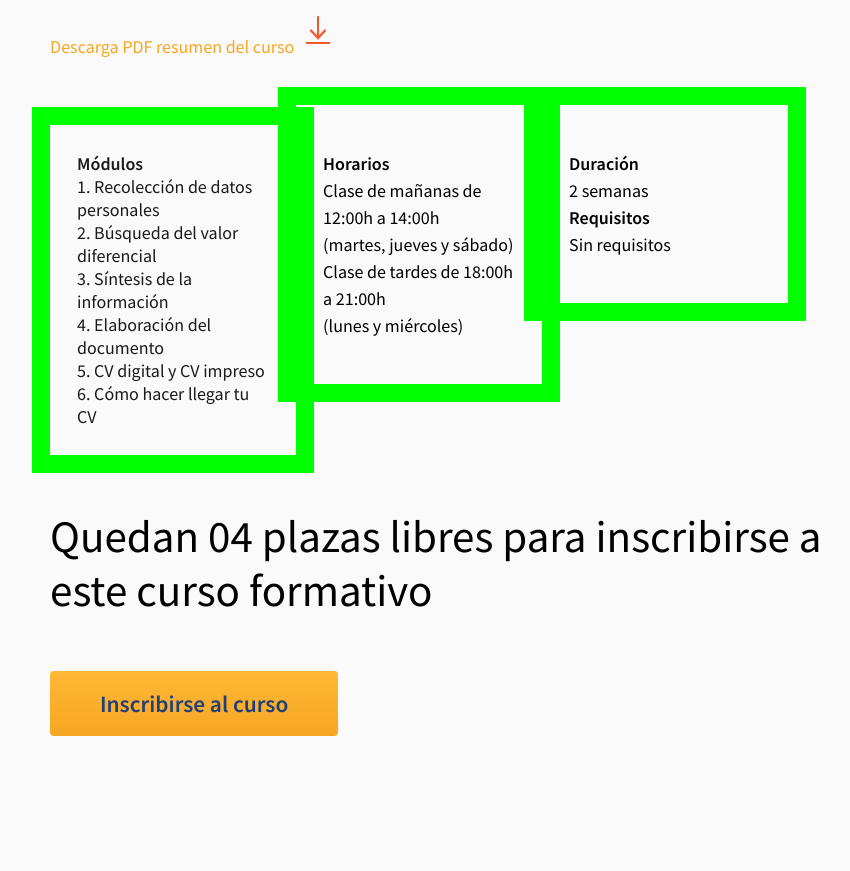
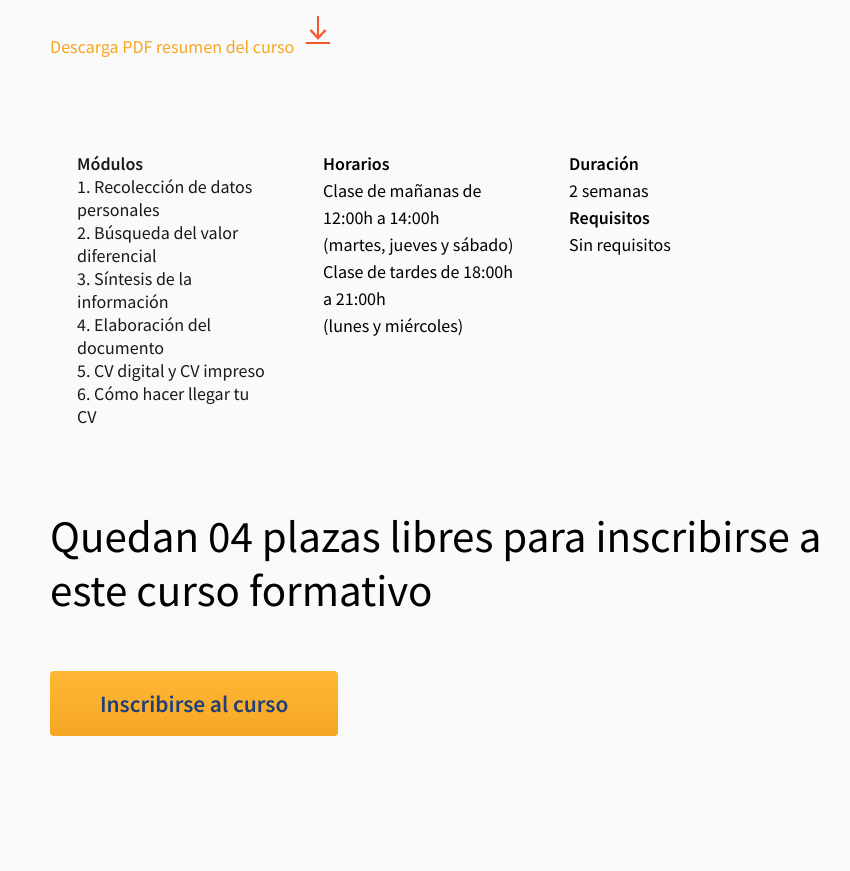
Before and after one commit to susannapezzini/Proyecto_Catnova, a plain HTML site: page html/elaboracion_cv.html in a window 1280 px wide. Shown: the part 1245-2116 px from the top of the page, without its empty margins (66-916 px from the left). Drawn offline with Linux system fonts and the light colour scheme.

Commit message:
Add products sheets without outline

```diff
--- a/src/ficha_curso.scss
+++ b/src/ficha_curso.scss
@@ -125,7 +125,7 @@
 }
 
 .module.box {
-    outline: 1rem solid lime;
+    // outline: 1rem solid lime;
     display: flex;
     flex-direction: row;
     align-content: flex-start;
```
Also changed, not shown: dist/ficha_curso.css, 1 other file.
